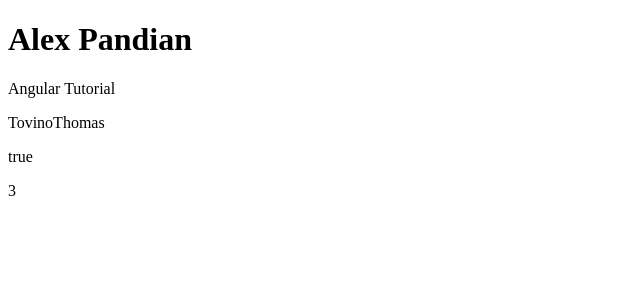
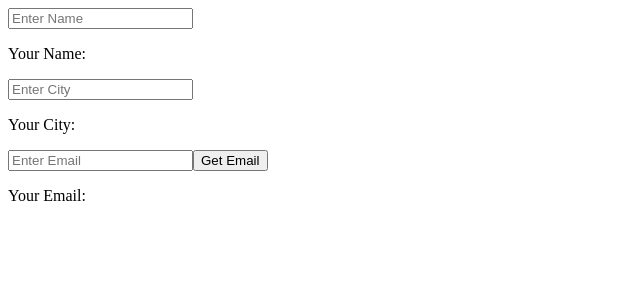
Before and after one commit to Rishab-RajHR/Angular-21, an Angular app: page / in a window 1280 px wide. Shown: the top 300 px of the page, without its empty margins (0-640 px from the left). Built offline with nearby package versions, Linux system fonts and the light colour scheme.

Commit message:
Get & Set

```diff
--- a/src/app/app.html
+++ b/src/app/app.html
@@ -1,6 +1,15 @@
-<h1>Alex Pandian</h1>
+<input (input)="updateName($event.target.value)" placeholder="Enter Name">
 
-<p>{{name}}</p>
-<p>{{username}}</p>
-<p>{{isAdmin}}</p>
-<p>{{count}}</p>
+<p> Your Name: {{name}}</p>
+
+<input (input)="city=$event.target.value" placeholder="Enter City">
+
+<p>Your City: {{city}}</p>
+
+
+<!-- Reference Variable -->
+<input #userInput placeholder="Enter Email">
+
+<button (click)="getEmail(userInput.value)">Get Email</button>
+
+<p>Your Email: {{email}}</p>
--- a/src/app/app.ts
+++ b/src/app/app.ts
@@ -1,16 +1,22 @@
 import { Component, signal } from '@angular/core';
-import { RouterOutlet } from '@angular/router';
+
 
 @Component({
-  imports: [RouterOutlet],
+  imports: [],
   selector: 'app-root',
   styleUrl: './app.css',
   templateUrl: './app.html',
 })
 export class App {
-  protected readonly title = signal('angular-tut');
-  name = "Angular Tutorial";
-  username = "TovinoThomas";
-   isAdmin = true;
-   count = 3;
+    name: string = "";
+    city: string = "";
+    email: string = "";
+
+    updateName(val:string){
+       this.name = val;
+    }
+
+    getEmail(val:string){
+        this.email = val;
+    }
 }
```
